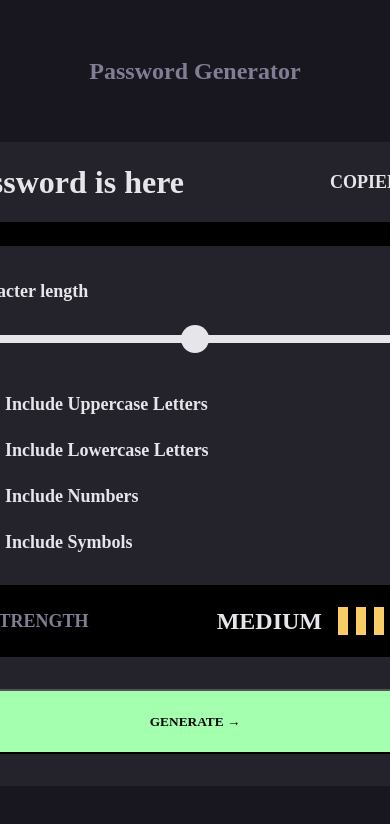
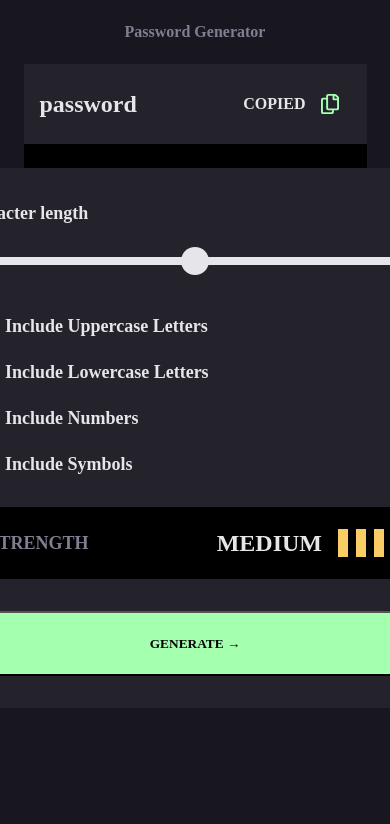
Before and after one commit to kaiuliia/password-generator, a React (Create React App) app: page / in a window 390 px wide. Shown: the top 824 px of the page. Built offline with nearby package versions, Linux system fonts and the light colour scheme.

Commit message:
upd output mobilemedia screen

```diff
--- a/src/App.css
+++ b/src/App.css
@@ -51,8 +51,7 @@ html {
   background: black;
   color: #e6e5ea;
 }
-.Setting {
-}
+
 .Output {
   /*margin:2rem;*/
   background: #24232c;
@@ -242,9 +241,42 @@ img {
 
 /*Tablet*/
 @media screen and (max-width: 1279px) and (min-width: 601px) {
+  .Form {
+    width: 540px;
+    height: 632px;
+  }
 }
 
 /*Mobile*/
 
 @media screen and (max-width: 600px) {
+  .App-header {
+    font-size: 16px;
+    margin: 0;
+  }
+  .Form {
+    width: 343px;
+    height: 540px;
+  }
+
+  .Output {
+    width: 343px;
+    height: 80px;
+  }
+
+  .left {
+    font-size: 24px;
+    padding-left: 16px;
+    width: 70%;
+  }
+  .right {
+    font-size: 16px;
+    width: 30%;
+  }
+
+  img {
+    height: 20px;
+    width: 17.5px;
+    padding-left: 15.5px;
+  }
 }
--- a/src/Components/settings/output.js
+++ b/src/Components/settings/output.js
@@ -7,7 +7,7 @@ export const Output = () => {
   return (
     <div className="Output">
       <div className="left">
-        <p>password is here</p>
+        <p>password</p>
       </div>
       <div className="right">
         <p className="copiedWord">COPIED</p>
```
